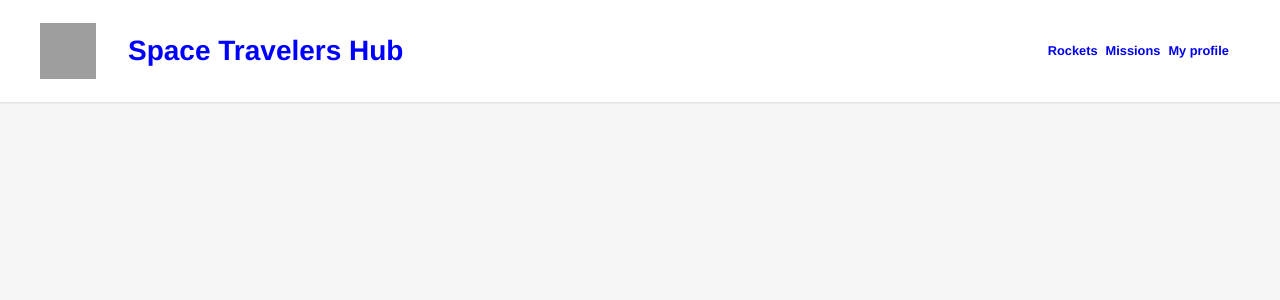
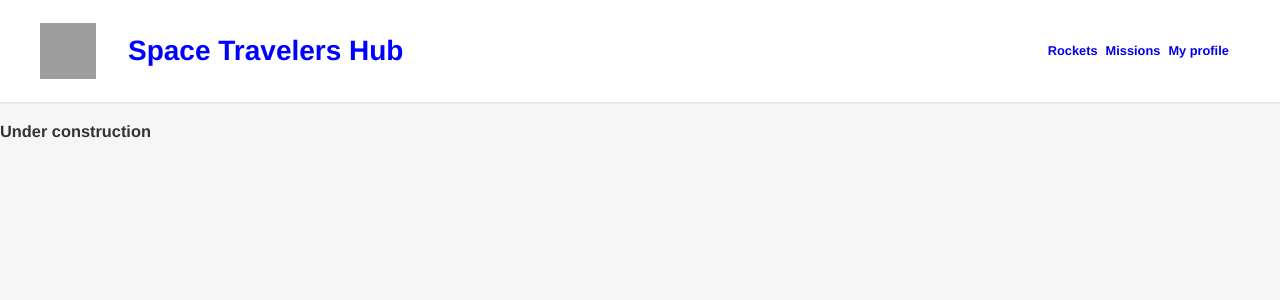
Before and after one commit to miguelesco/space-travelers, a React (Create React App) app: page /#/profile in a window 1280 px wide. Shown: the top 300 px of the page. Built offline with nearby package versions, Linux system fonts and the light colour scheme; grey boxes are pictures that could not be loaded.

Commit message:
add profile component

```diff
--- a/src/components/App.js
+++ b/src/components/App.js
@@ -6,6 +6,7 @@ import {
 } from 'react-router-dom';
 import GlobalStyles from '../styles/GlobalStyles';
 import Navbar from './navbar/Navbar';
+import ProfilePage from './profile/ProfilePage';
 
 function App() {
   return (
@@ -16,8 +17,8 @@ function App() {
         <Route path="/" exact>
           <h1>home</h1>
         </Route>
-        <Route path="/test">
-          <h2> test</h2>
+        <Route path="/profile">
+          <ProfilePage />
         </Route>
       </Switch>
     </Router>
--- /dev/null
+++ b/src/components/profile/ProfilePage.jsx
@@ -0,0 +1,7 @@
+const profilePage = () => (
+  <div>
+    <h3>Under construction</h3>
+  </div>
+);
+
+export default profilePage;
```
